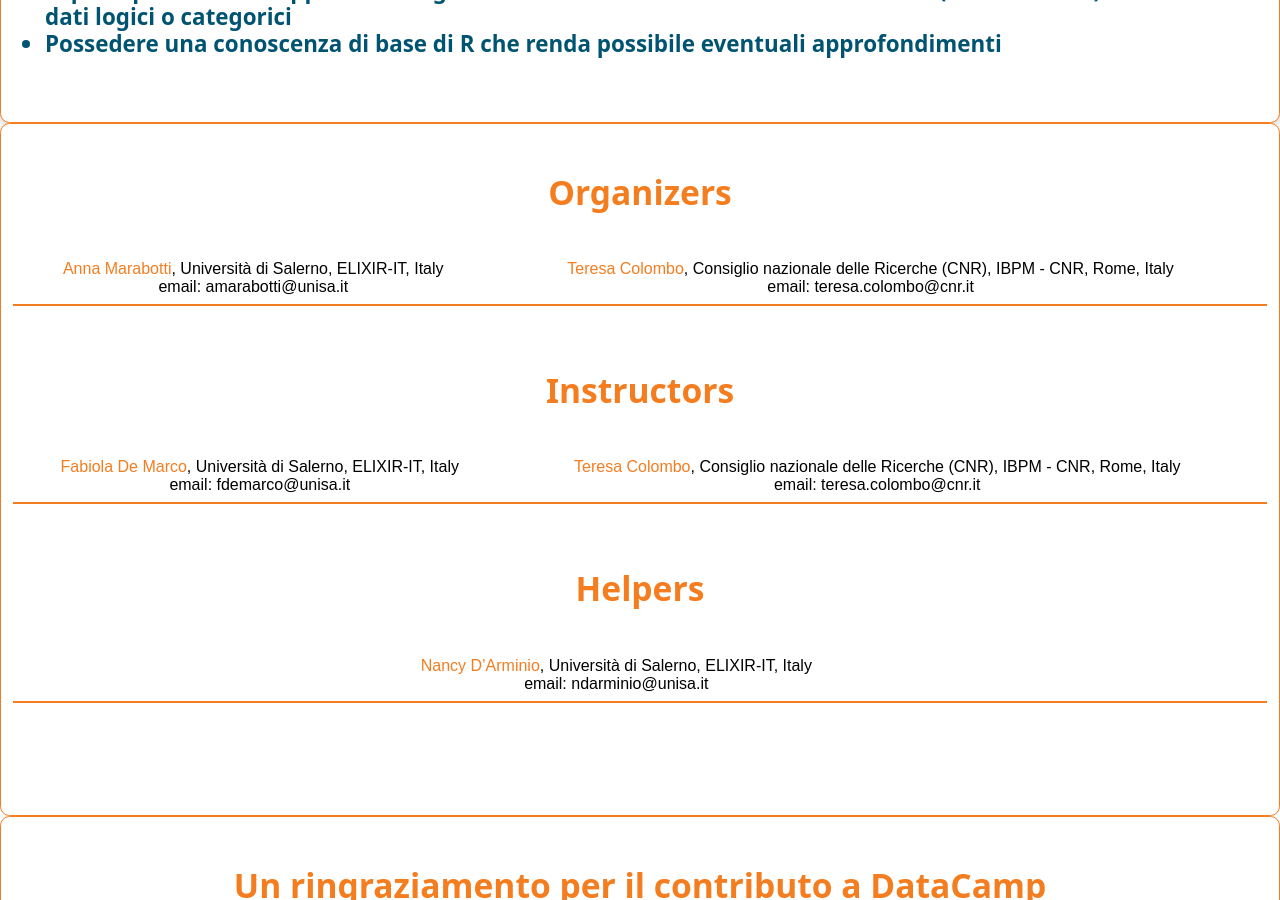
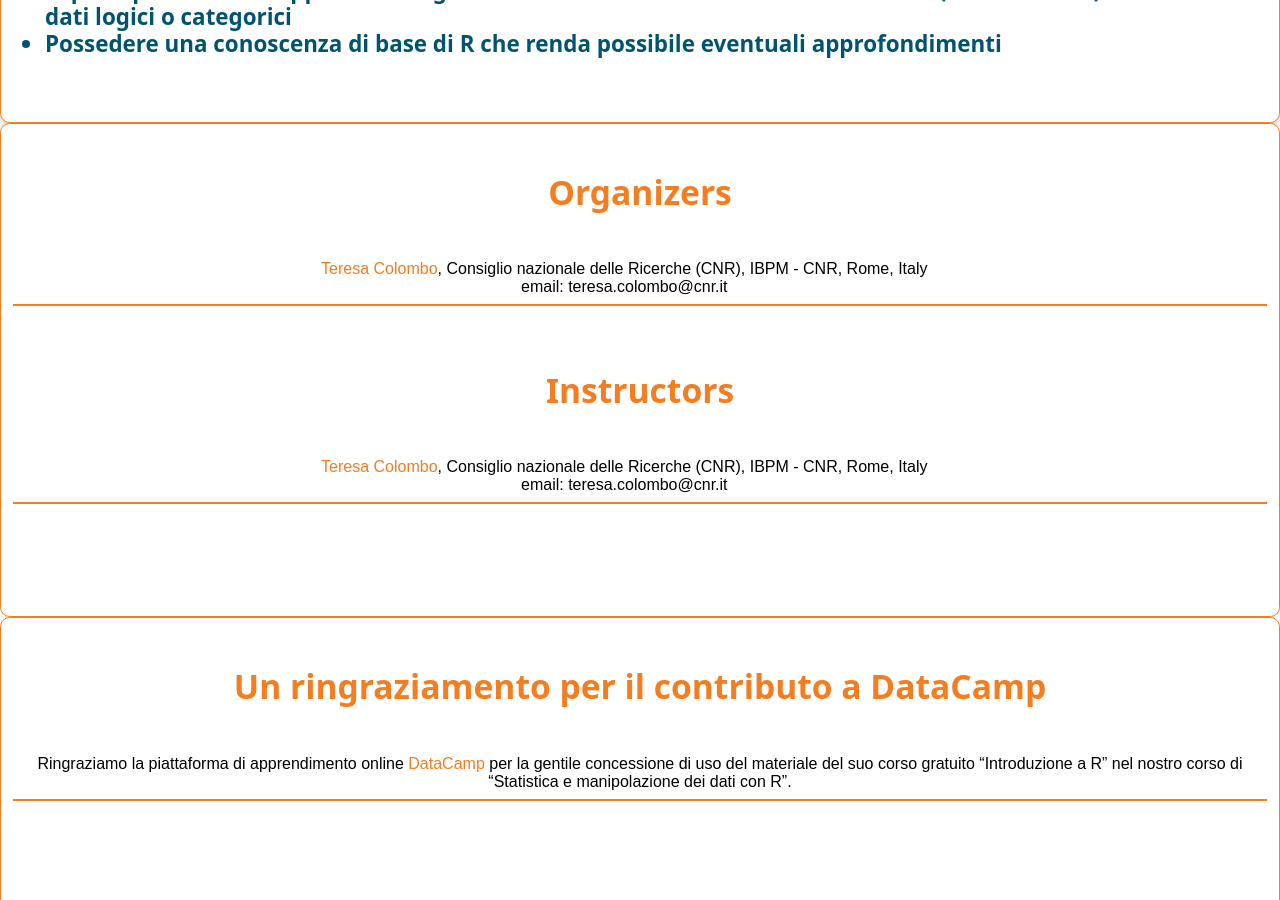
Before and after one commit to maghetta/Corso-R-livello-base__BBC, a Jekyll site: the page built from index.html, in a window 1280 px wide and 900 px high, scrolled down 1120 px. Built offline with Jekyll 4.4.1, drawn with Linux system fonts in a browser that asks for light colours.

Commit message:
Update index.html
eliminato sezione helpers
aggiornato sezioni instructors e organizers

```diff
--- a/index.html
+++ b/index.html
@@ -69,7 +69,6 @@ layout: none
 
                         <table>
                             <tr>
-                                <td><a href="https://docenti.unisa.it/025916/home">Anna Marabotti</a>, Università di Salerno, ELIXIR-IT, Italy <br> email: amarabotti@unisa.it</td>
                                 <td><a href="https://www.ibpm.cnr.it/index.php?option=com_cnr&view=profile&id=601&lang=en">Teresa Colombo</a>, Consiglio nazionale delle Ricerche (CNR), IBPM - CNR, Rome, Italy <br> email: teresa.colombo@cnr.it</td>
                                 <td></td>
                             </tr>
@@ -84,22 +83,7 @@ layout: none
 
                         <table>
                             <tr>
-                                <td><a href="https://docenti.unisa.it/042978/home">Fabiola De Marco</a>, Università di Salerno, ELIXIR-IT, Italy <br> email: fdemarco@unisa.it</td>
                                 <td><a href="https://www.ibpm.cnr.it/index.php?option=com_cnr&view=profile&id=601&lang=en">Teresa Colombo</a>, Consiglio nazionale delle Ricerche (CNR), IBPM - CNR, Rome, Italy <br> email: teresa.colombo@cnr.it</td>
-                                <td></td>
-                            </tr>
-                        </table>
-                    </div>
-                </div>
-           </div>
-           <div class="container">
-                <div class="row">
-                    <h2 class="no-anchor text-secondary text-center mb-3">Helpers</h2>
-                    <div class="position-relative">
-
-                        <table>
-                            <tr>
-                                <td><a href="https://rubrica.unisa.it/?matricola=043476">Nancy D’Arminio</a>, Università di Salerno, ELIXIR-IT, Italy <br> email: ndarminio@unisa.it</td>
                                 <td></td>
                             </tr>
                         </table>
```
